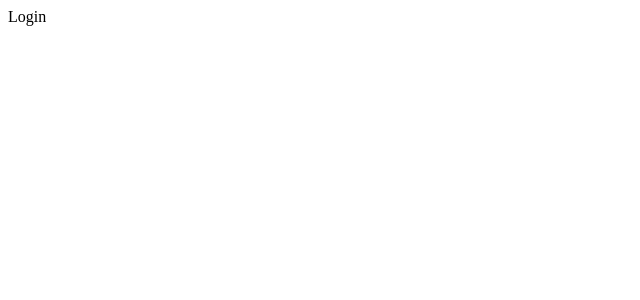
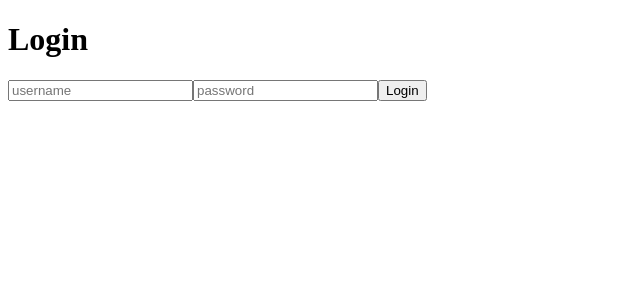
Before and after one commit to Johanneth/comision-A-Johanneth-Arocha, a React (Vite) app: page /login in a window 1280 px wide. Shown: the top 300 px of the page, without its empty margins (0-640 px from the left). Built offline with nearby package versions, Linux system fonts and the light colour scheme.

Commit message:
Se hacen más dinamicas las rutas con react-router-dom y creo la carpeta style agregando la npm sass

```diff
--- a/package.json
+++ b/package.json
@@ -13,7 +13,8 @@
     "install": "^0.13.0",
     "react": "^18.2.0",
     "react-dom": "^18.2.0",
-    "react-router-dom": "^6.15.0"
+    "react-router-dom": "^6.15.0",
+    "sass": "^1.66.1"
   },
   "devDependencies": {
     "@types/react": "^18.0.28",
--- a/src/App.jsx
+++ b/src/App.jsx
@@ -2,6 +2,7 @@ import {
   createBrowserRouter,
   RouterProvider,
   Route,
+  Outlet,
 } from "react-router-dom";
 
 import Register from "./pages/Register";
@@ -9,19 +10,44 @@ import Login from "./pages/Login"
 import Write from "./pages/Write"
 import Home from "./pages/Home"
 import Single from "./pages/Single"
+import Navbar from "./componets/Navbar";
+import Footer from "./componets/Footer";
+
+const Layout = () =>{
+  return (
+    <>
+      <Navbar/>
+      <Outlet/>
+      <Footer/>
+    </>
+  );
+}
+
 
 const router = createBrowserRouter([
   {
     path: "/",
-    element: <div>This is Hoome!</div>,
+    element: <Layout/>,
+    children:[
+      {
+        path:"/",
+        element:<Home/>
+      },
+      {
+        path:"/post/:id",
+        element:<Single/>
+      },
+      {
+        path:"/write",
+        element:<Write/>
+      },
+    ]
   },
 
   {
     path: "/register",
     element: <Register/>,
-
   },
-
   {
     path: "/login",
     element: <Login/>,
@@ -38,18 +64,14 @@ const router = createBrowserRouter([
     path: "/single",
     element: <Single/>,
   },
-
-
 ]);
 
-
-
-
 function App() {
-
   return (
-    <div>
+    <div className="app">
+      <div className="container">
       <RouterProvider router={router}/>
+      </div>
     </div>
   )
 }
--- /dev/null
+++ b/src/componets/Footer.jsx
@@ -0,0 +1,9 @@
+import React from 'react'
+
+const Footer = () => {
+    return (
+        <div>Footer</div>
+    )
+}
+
+export default Footer
--- /dev/null
+++ b/src/componets/Navbar.jsx
@@ -0,0 +1,9 @@
+import React from 'react'
+
+const Navbar = () => {
+    return (
+        <div>Navbar</div>
+    )
+}
+
+export default Navbar
--- a/src/pages/Login.jsx
+++ b/src/pages/Login.jsx
@@ -2,7 +2,16 @@ import React from 'react'
 
 const Login = () => {
     return (
-        <div>Login</div>
+        <div className='auth'>
+            <h1>Login</h1>
+            <form>
+                <input type="text" placeholder='username'/>
+                <input type="password" placeholder='password'/>
+                <button>Login</button>
+            </form>
+
+
+        </div>
     )
 }
 
--- /dev/null
+++ b/src/style.scss
@@ -0,0 +1,10 @@
+.app{
+    .container{
+
+        //LOGIN AND REGISTER
+
+
+
+
+    }
+}
```
Also changed, not shown: 1 other file (tests, documents, lock files or other folders).
